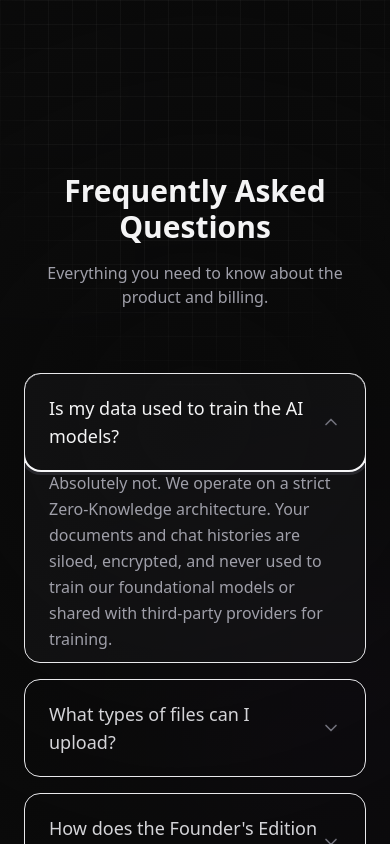
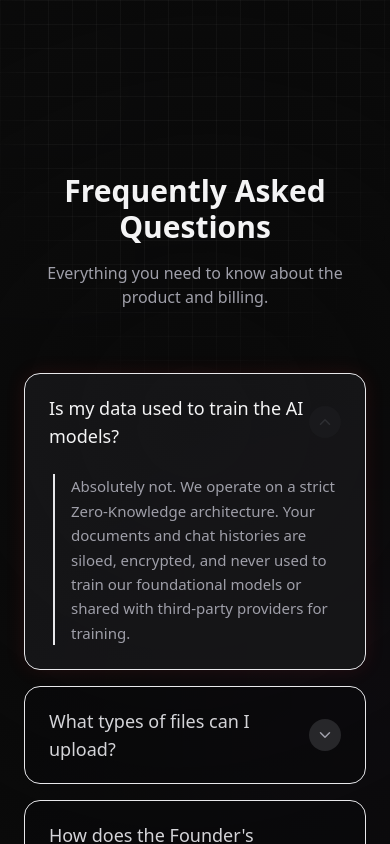
Before and after one commit to Nav33dCodes/smartLearn-AI, a React (Vite) app in the folder smartlearn-frontend/: page / in a window 390 px wide. Both pictures are taken after a click on the button "Is my data used to train the AI models?". Shown: the part 5998-6842 px from the top of the page. Built offline with nearby package versions, Linux system fonts and the light colour scheme; no server answers.

Commit message:
feat: create responsive landing page with motion animations and tech stack showcase

```diff
--- a/smartlearn-frontend/src/pages/Landing.jsx
+++ b/smartlearn-frontend/src/pages/Landing.jsx
@@ -1,6 +1,6 @@
 import React, { useState } from 'react';
 import { Link } from 'react-router-dom';
-import { motion } from 'framer-motion';
+import { motion, AnimatePresence } from 'framer-motion';
 import { ArrowRight, BrainCircuit, Zap, Shield, FileText, Sparkles, Code2, Database, PlaySquare, Image as ImageIcon, CheckCircle2, Cpu, Network, Globe, Mail, ChevronDown } from 'lucide-react';
 import Logo from '../components/Logo';
 export default function Landing() {
@@ -365,33 +365,49 @@ export default function Landing() {
             </div>
 
             <div className="space-y-4">
-              {faqs.map((faq, index) => (
-                <div
+              {faqs.map((faq, index) => {
+                const isOpen = openFaqIndex === index;
+                return (
+                  <motion.div
+                    layout
                     key={index}
-                  className={`border border-zinc-800 rounded-2xl overflow-hidden transition-colors ${openFaqIndex === index ? 'bg-zinc-900/50 border-primary/30' : 'bg-transparent hover:border-zinc-700'}`}
+                    className={`border rounded-2xl overflow-hidden transition-all duration-300 ${isOpen ? 'bg-zinc-900/80 border-primary/40 shadow-[0_0_20px_rgba(255,49,49,0.1)]' : 'bg-zinc-950/50 border-zinc-800/80 hover:border-zinc-700 hover:bg-zinc-900/30'}`}
                   >
                     <button
-                    onClick={() => setOpenFaqIndex(openFaqIndex === index ? null : index)}
-                    className="w-full px-6 py-5 flex items-center justify-between text-left focus:outline-none focus-ring rounded-2xl"
+                      onClick={() => setOpenFaqIndex(isOpen ? null : index)}
+                      className="w-full px-6 py-5 flex items-center justify-between text-left focus:outline-none rounded-2xl group"
                     >
-                    <span className={`font-medium text-lg ${openFaqIndex === index ? 'text-zinc-100' : 'text-zinc-300'}`}>
+                      <span className={`font-medium text-lg transition-colors ${isOpen ? 'text-zinc-100' : 'text-zinc-300 group-hover:text-zinc-200'}`}>
                         {faq.question}
                       </span>
-                    <ChevronDown
-                      size={20}
-                      className={`text-zinc-500 shrink-0 transition-transform duration-300 ${openFaqIndex === index ? 'rotate-180 text-primary' : ''}`}
-                    />
+                      <motion.div
+                        animate={{ rotate: isOpen ? 180 : 0 }}
+                        transition={{ duration: 0.3, ease: "easeInOut" }}
+                        className={`flex items-center justify-center w-8 h-8 rounded-full shrink-0 transition-colors ${isOpen ? 'bg-primary/20 text-primary' : 'bg-zinc-800 text-zinc-400 group-hover:bg-zinc-700 group-hover:text-zinc-300'}`}
+                      >
+                        <ChevronDown size={18} />
+                      </motion.div>
                     </button>
 
-                  <div
-                    className={`px-6 overflow-hidden transition-all duration-300 ease-in-out ${openFaqIndex === index ? 'max-h-48 pb-5 opacity-100' : 'max-h-0 opacity-0'}`}
+                    <AnimatePresence>
+                      {isOpen && (
+                        <motion.div
+                          initial={{ height: 0, opacity: 0 }}
+                          animate={{ height: 'auto', opacity: 1 }}
+                          exit={{ height: 0, opacity: 0 }}
+                          transition={{ duration: 0.3, ease: "easeInOut" }}
                         >
-                    <p className="text-zinc-400 leading-relaxed">
+                          <div className="px-6 pb-6 pt-1">
+                            <p className="text-zinc-400 leading-relaxed text-[15px] border-l-2 border-primary/30 pl-4 ml-1">
                               {faq.answer}
                             </p>
                           </div>
-                </div>
-              ))}
+                        </motion.div>
+                      )}
+                    </AnimatePresence>
+                  </motion.div>
+                );
+              })}
             </div>
           </div>
         </section>
```
Lines whose indentation alone changed are shown as unchanged.
